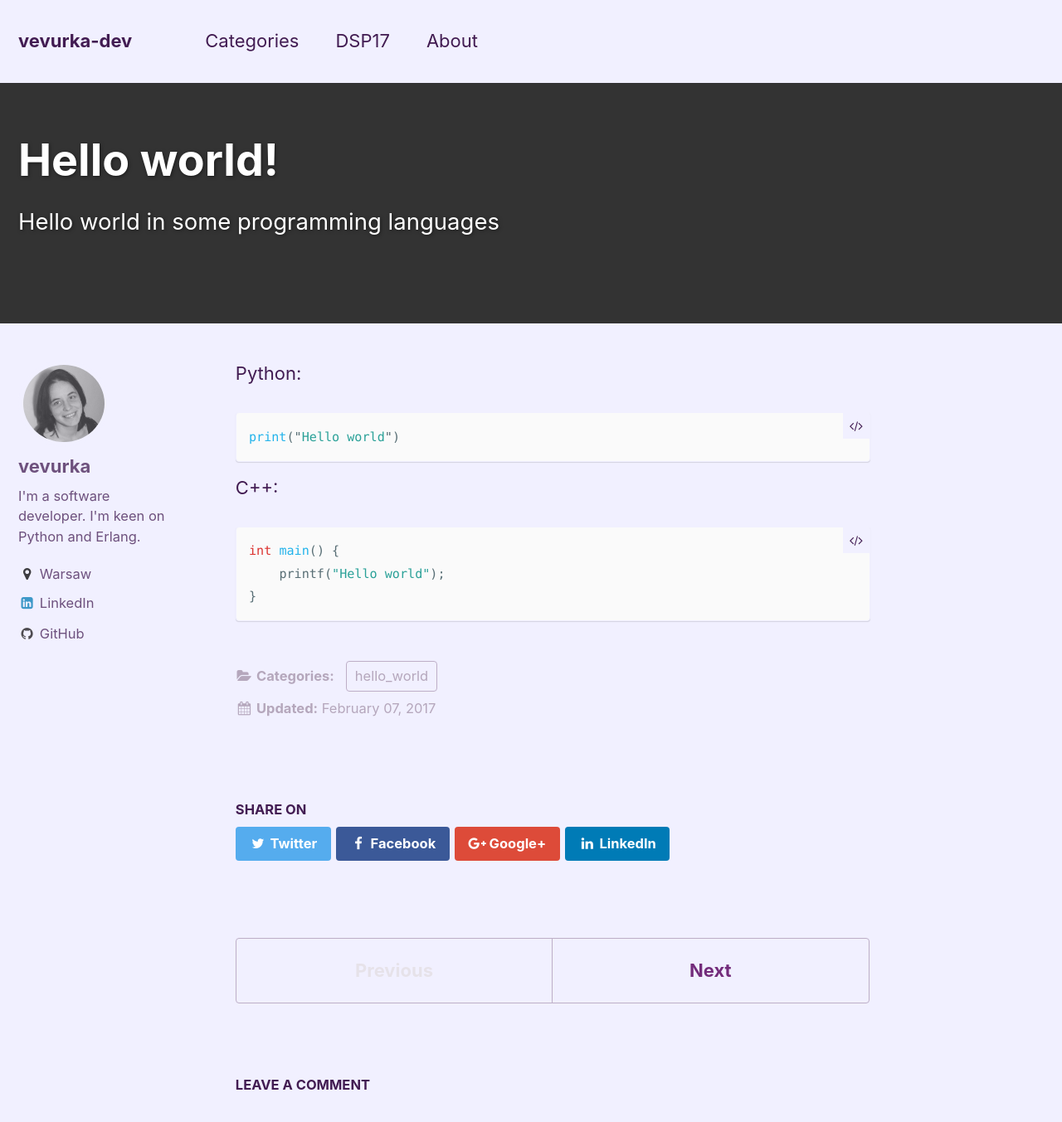
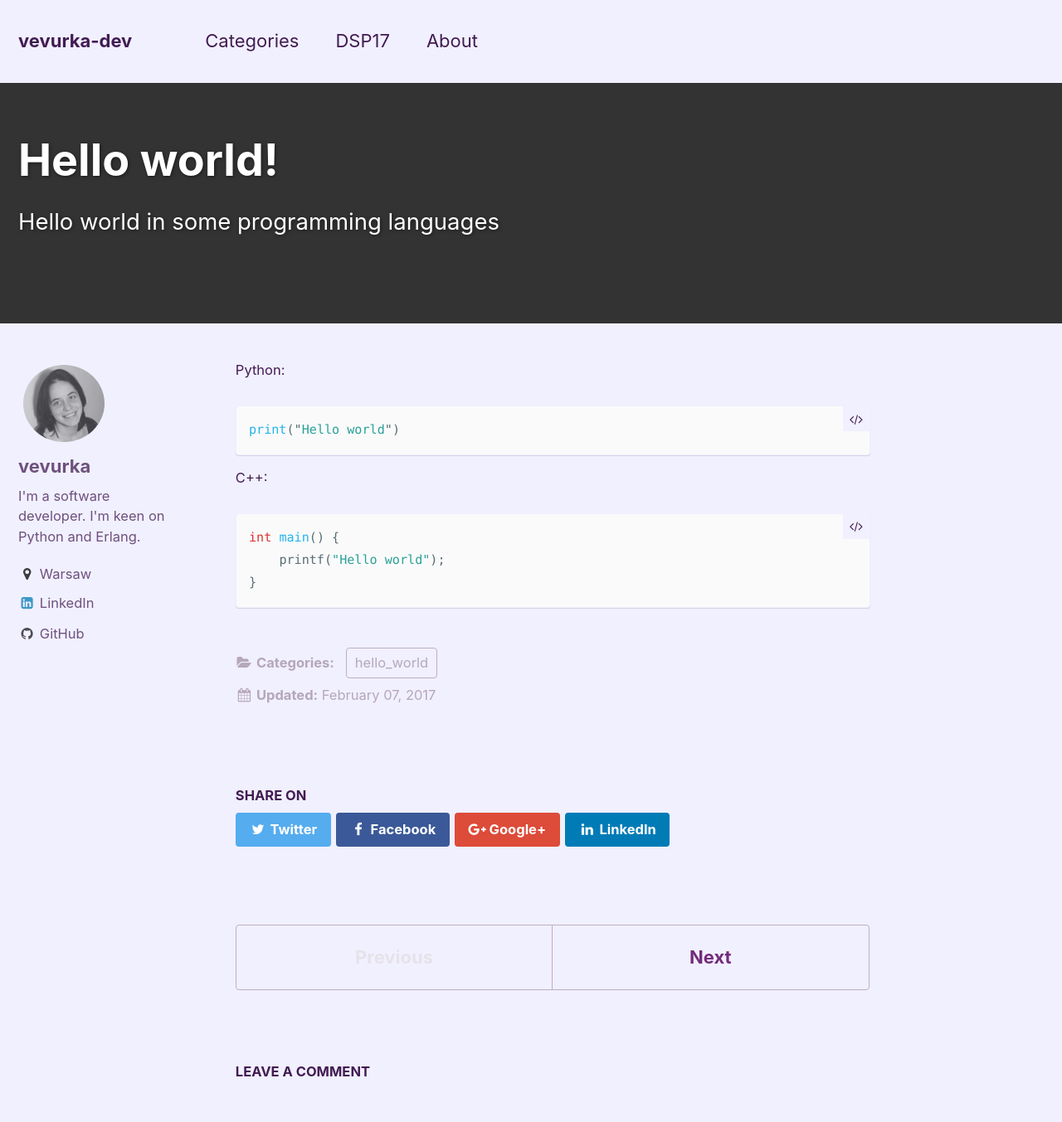
Before and after one commit to vevurka/vevurka.github.io, a Jekyll site: the page built from _posts/2017-02-07-hello_world.markdown, in a window 1280 px wide and 1400 px high. Shown: the top 1353 px of the window at 83% size. Built offline with Jekyll 4.4.1, drawn with Linux system fonts in a browser that asks for light colours; comment, search, counter and statistics services are not loaded.

Commit message:
Fixed styles - still grid view to fix

```diff
--- a/_layouts/single.html
+++ b/_layouts/single.html
@@ -67,7 +67,7 @@ layout: default
         <h4 class="page__related-title">{{ site.data.ui-text[site.locale].related_label | default: "You May Also Enjoy" }}</h4>
       {% endif %}
       <div class="grid__wrapper">
-        {% for post in site.related_posts limit:4 %}
+        {% for post in site.related_posts limit:3 %}
           {% include archive-single.html type="grid" %}
         {% endfor %}
       </div>
--- a/_sass/_archive.scss
+++ b/_sass/_archive.scss
@@ -115,7 +115,7 @@
 
   .archive__item-title {
     margin-top: 0.5em;
-    font-size: $type-size-5;
+    font-size: $type-size-9;
   }
 
   .archive__item-excerpt {
@@ -140,7 +140,7 @@
 
     .archive__item-excerpt {
       display: block;
-      font-size: $type-size-6;
+      font-size: $type-size-10;
     }
   }
 }
--- a/_sass/_page.scss
+++ b/_sass/_page.scss
@@ -56,7 +56,7 @@
   }
 
   p, li, dl {
-    font-size: 1em;
+    font-size: $type-size-6;
   }
 
   /* paragraph indents */
--- a/_sass/_variables.scss
+++ b/_sass/_variables.scss
@@ -41,7 +41,8 @@ $type-size-5                : 1em !default;      // ~16px
 $type-size-6                : 0.75em !default;   // ~12px
 $type-size-7                : 0.6875em !default; // ~11px
 $type-size-8                : 0.625em !default;  // ~10px
-
+$type-size-9                : 0.5em !default;  // ~8px
+$type-size-10               : 0.450em !default;  // ~8px
 
 /*
    Colors
```
